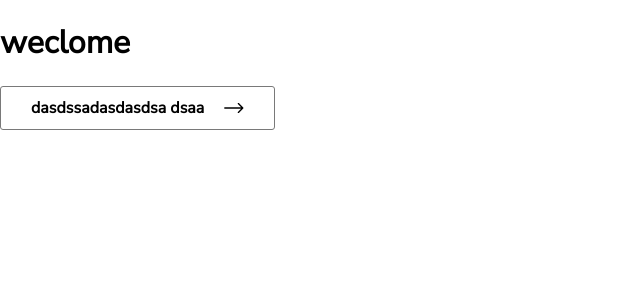
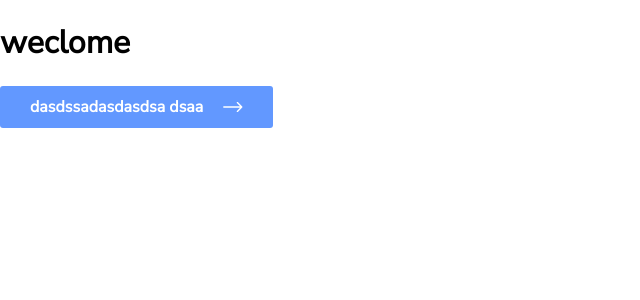
Before and after one commit to SolidDevs/solid-devs, a Next.js app: page / in a window 1280 px wide. Shown: the top 300 px of the page, without its empty margins (0-640 px from the left). Built offline with nearby package versions, Linux system fonts and the light colour scheme.

Commit message:
fix: laoyut

```diff
--- a/src/components/Button/Button.jsx
+++ b/src/components/Button/Button.jsx
@@ -9,6 +9,8 @@ const Button = ({ title, variant, withArrow }) => {
   let background__btn;
   if (variant === "background_non") {
     background__btn = scss.background__btn_non;
+  } else if (variant === "background__btn_active_blue") {
+    background__btn = scss.background__btn_active_blue;
   } else {
     background__btn = scss.background__btn_active;
   }
--- a/src/components/Button/Button.module.scss
+++ b/src/components/Button/Button.module.scss
@@ -6,6 +6,24 @@
     align-items: center;
     padding: 10px 30px;
     background: $mainBlue;
+    border-radius: 3px;
+    font-family: "Nunito Sans";
+    font-style: normal;
+    font-weight: 600;
+    font-size: 16px;
+    line-height: 22px;
+    color: $white;
+    border: none;
+    .button__btn_img {
+      margin-left: 20px;
+    }
+  }
+  .background__btn_active_blue {
+    display: flex;
+    cursor: pointer;
+    align-items: center;
+    padding: 10px 30px;
+    background: $blue;
     border-radius: 3px;
     font-family: "Nunito Sans";
     font-style: normal;
--- a/src/pages/HomePage.jsx
+++ b/src/pages/HomePage.jsx
@@ -5,7 +5,7 @@ const HomePage = () => {
   return (
     <>
       <h1>{t("weclome")}</h1>
-      <Button title={"dasdssadasdasdsa dsaa"} variant={"background_non"} withArrow={true}/>
+      <Button title={"dasdssadasdasdsa dsaa"} variant={"background__btn_active_blue"} withArrow={true}/>
     </>
   );
 };
--- a/src/styles/variables.scss
+++ b/src/styles/variables.scss
@@ -1,5 +1,6 @@
 $mainBlue: #0E61FE; // text for blue hovers, buttons and some backgrounds
 $white: #FFFFFF; // just white color
+$blue: #6298FF; //this blue for in figma rauseble
 $black: #000000; //just black color
 $mainText: #323232; //main black text
 $mainDarkText: #333333; //for navbar and header
```
